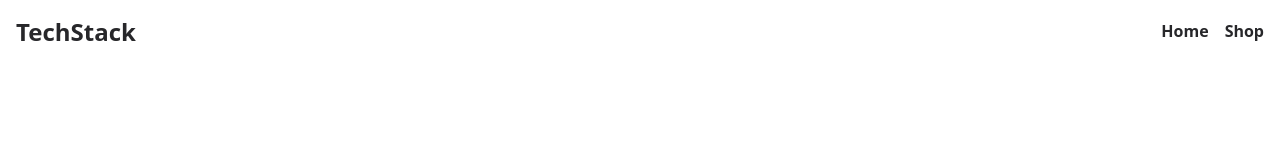
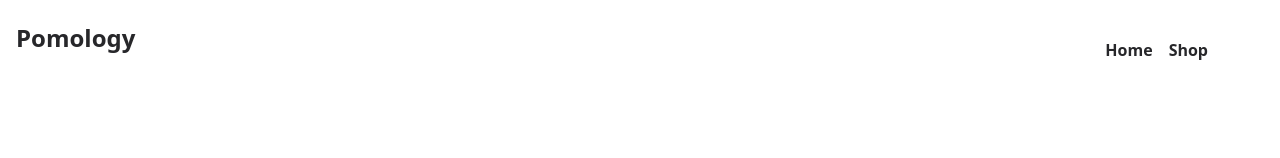
Before and after one commit to josephdanielm/pomology, a React (Vite) app: page /shop in a window 1280 px wide. Shown: the top 158 px of the page. Built offline with nearby package versions, Linux system fonts and the light colour scheme.

Commit message:
chore: remove old project name

```diff
--- a/index.html
+++ b/index.html
@@ -4,7 +4,7 @@
     <meta charset="UTF-8" />
     <link rel="icon" type="image/svg+xml" href="/vite.svg" />
     <meta name="viewport" content="width=device-width, initial-scale=1.0" />
-    <title>Tech_Stack</title>
+    <title>Pomology</title>
   </head>
   <body>
     <div id="root"></div>
--- a/package.json
+++ b/package.json
@@ -1,5 +1,5 @@
 {
-  "name": "tech-stack",
+  "name": "pomology",
   "private": true,
   "version": "0.0.0",
   "type": "module",
--- a/src/components/Navbar.tsx
+++ b/src/components/Navbar.tsx
@@ -5,11 +5,25 @@ function Navbar() {
     <nav className='bg-white'>
       <div className='max-w-screen-xl flex items-center justify-between mx-auto p-4 whitespace-nowrap'>
         <Link to='/' className='text-2xl font-bold whitespace-nowrap text-zinc-800'>
-          TechStack
+          Pomology
         </Link>
         <div className='space-x-4 text-zinc-800 font-semibold'>
           <Link to='/'>Home</Link>
           <Link to='/shop'>Shop</Link>
+          <button className='w-fit z-10'>
+            <svg
+              className='hover:scale-125 active:scale-110 transition-all duration-200 ease-in-out fill-zinc-100/0 group-hover:fill-zinc-100/100'
+              xmlns='http://www.w3.org/2000/svg'
+              height='40px'
+              viewBox='0 -960 960 960'
+              width='40px'
+            >
+              <path
+                vector-effect='non-scaling-stroke'
+                d='M226.67-80q-27 0-46.84-19.83Q160-119.67 160-146.67v-506.66q0-27 19.83-46.84Q199.67-720 226.67-720h100v-6.67q0-64 44.66-108.66Q416-880 480-880t108.67 44.67q44.66 44.66 44.66 108.66v6.67h100q27 0 46.84 19.83Q800-680.33 800-653.33v506.66q0 27-19.83 46.84Q760.33-80 733.33-80H226.67Zm0-66.67h506.66v-506.66h-100v86.66q0 14.17-9.61 23.75-9.62 9.59-23.84 9.59-14.21 0-23.71-9.59-9.5-9.58-9.5-23.75v-86.66H393.33v86.66q0 14.17-9.61 23.75-9.62 9.59-23.84 9.59-14.21 0-23.71-9.59-9.5-9.58-9.5-23.75v-86.66h-100v506.66ZM393.33-720h173.34v-6.67q0-36.33-25.17-61.5-25.17-25.16-61.5-25.16t-61.5 25.16q-25.17 25.17-25.17 61.5v6.67ZM226.67-146.67v-506.66 506.66Z'
+              />
+            </svg>
+          </button>
         </div>
       </div>
     </nav>
--- a/src/components/ProductCard.tsx
+++ b/src/components/ProductCard.tsx
@@ -1,5 +1,4 @@
 import coconut from '../assets/fruits/coconut.png'
-import shopBag from '../assets/shopping-bag.svg'
 
 export default function ProductCard() {
   return (
@@ -11,7 +10,7 @@ export default function ProductCard() {
           <p className='text-xl font-bold'>3</p>
         </div>
       </div>
-      <div className=' group-hover:bg-zinc-500/80 transition-all duration-300 absolute inset-0 bottom-0 flex items-center justify-center text-xl bg-gray-600/0 font-semibold rounded-xl'>
+      <div className=' group-hover:bg-zinc-500/90 transition-all duration-300 absolute inset-0 bottom-0 flex items-center justify-center text-xl bg-gray-600/0 font-semibold rounded-xl'>
         <button className='w-fit z-10'>
           <svg
             className='hover:scale-125 active:scale-110 transition-all duration-200 ease-in-out fill-zinc-100/0 group-hover:fill-zinc-100/100'
```
Also changed, not shown: 2 other files (tests, documents, lock files or other folders).
